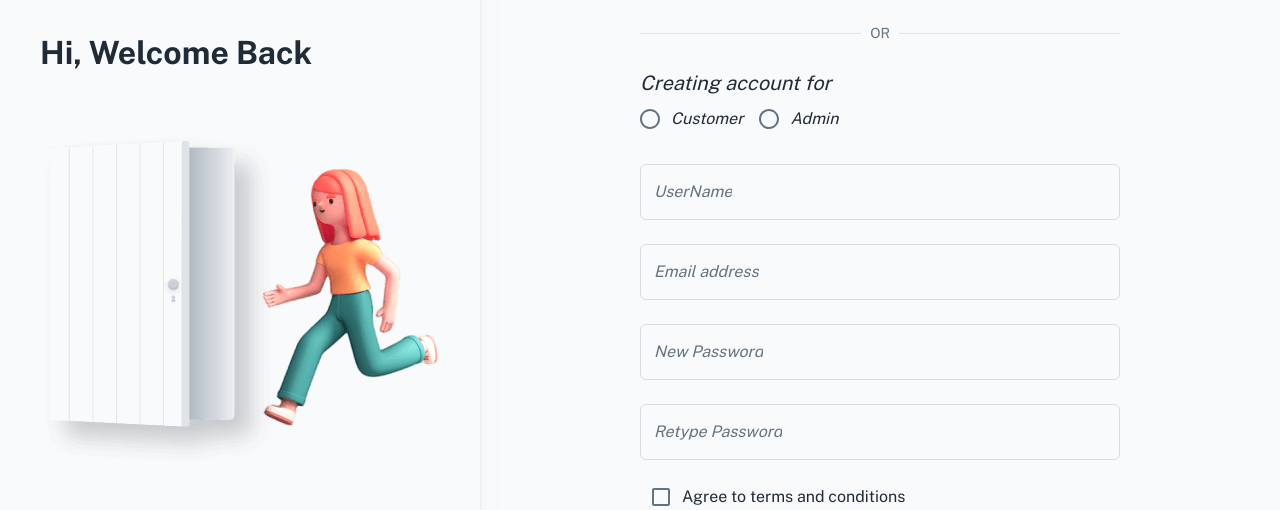
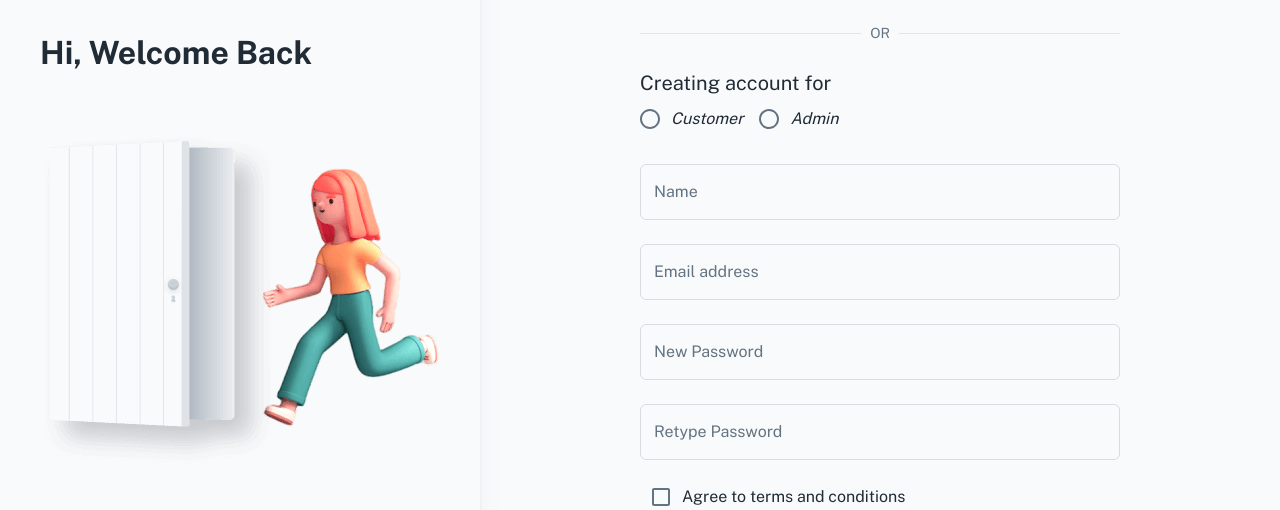
Before and after one commit to arpita1329/Digital-Payments-Book, a React (Create React App) app: page /register in a window 1280 px wide. Shown: the part 252-762 px from the top of the page. Built offline with nearby package versions, Linux system fonts and the light colour scheme; some icons are missing; a web font is replaced by a local one.

Commit message:
register: implement Register API

```diff
--- a/src/sections/auth/register/RegisterForm.js
+++ b/src/sections/auth/register/RegisterForm.js
@@ -4,7 +4,6 @@ import 'react-toastify/dist/ReactToastify.css';
 import { useNavigate } from 'react-router-dom';
 // @mui
 import {
-  Link,
   Stack,
   IconButton,
   InputAdornment,
@@ -15,18 +14,49 @@ import {
   FormControlLabel,
 } from '@mui/material';
 import { LoadingButton } from '@mui/lab';
+// API
+import { registerApi } from '../../../utils/apiCalls';
 // components
 import Iconify from '../../../components/iconify';
 
 // ----------------------------------------------------------------------
 
 export default function RegisterForm() {
-  const navigate = useNavigate();
-
+  const [email, setEmail] = useState('');
+  const [password, setPassword] = useState('');
+  const [name, setName] = useState('');
+  const [utype, setUType] = useState('');
+  const [rePassword, setRePassword] = useState('');
   const [showPassword, setShowPassword] = useState(false);
 
-  const handleClick = () => {
-    navigate('/login', { replace: true });
+  const handleEmailChange = (event) => {
+    setEmail(event.target.value);
+  };
+  const handlePasswordChange = (event) => {
+    setPassword(event.target.value);
+  };
+  const handleNameChange = (event) => {
+    setName(event.target.value);
+  };
+  const handleUTypeChange = (event) => {
+    setUType(event.target.value);
+  };
+  const handleRePasswordChange = (event) => {
+    setRePassword(event.target.value);
+  };
+  const passwordMatch = password === rePassword;
+
+  const validateEmail = (email) => /\S+@\S+\.\S+/.test(email);
+
+  const handleSubmit = () => {
+    const data = { email, password, name, utype };
+    if (!data.email) return toast.error('Email Required');
+    if (!validateEmail(data.email)) return toast.error('Invalid Email');
+    if (!data.password) return toast.error('Password Required');
+    if (!passwordMatch) return toast.error('Passwords does not Match');
+    if (!data.name) return toast.error('Name Required');
+    if (!data.utype) return toast.error('User Type Required');
+    return registerApi(data);
   };
 
   return (
@@ -43,18 +73,21 @@ export default function RegisterForm() {
         pauseOnHover
         theme="colored"
       />
-      <Stack spacing={3} fontSize={20} fontStyle={'italic'}>
+      <Stack spacing={3} fontSize={20}>
         Creating account for
-        <RadioGroup row aria-labelledby="demo-radio-buttons-group-label" defaultValue="" name="radio-buttons-group">
-          <FormControlLabel value="customer" control={<Radio />} label="Customer" />
-          <FormControlLabel value="admin" control={<Radio />} label="Admin" />
-        </RadioGroup>
-        <TextField name="username" label="UserName" />
-        <TextField name="email" label="Email address" />
+        <Stack fontStyle={'italic'}>
+          <RadioGroup row aria-label="usertype" name="usertype" onChange={handleUTypeChange}>
+            <FormControlLabel value="customer" control={<Radio />} label="Customer" />
+            <FormControlLabel value="admin" control={<Radio />} label="Admin" />
+          </RadioGroup>
+        </Stack>
+        <TextField name="Name" label="Name" onChange={handleNameChange} />
+        <TextField name="email" label="Email address" onChange={handleEmailChange} />
         <TextField
           name="password"
           label="New Password"
           type={showPassword ? 'text' : 'password'}
+          onChange={handlePasswordChange}
           InputProps={{
             endAdornment: (
               <InputAdornment position="end">
@@ -65,20 +98,7 @@ export default function RegisterForm() {
             ),
           }}
         />
-        <TextField
-          name="rpassword"
-          label="Retype Password"
-          type={showPassword ? 'text' : 'password'}
-          InputProps={{
-            endAdornment: (
-              <InputAdornment position="end">
-                <IconButton onClick={() => setShowPassword(!showPassword)} edge="end">
-                  <Iconify icon={showPassword ? 'eva:eye-fill' : 'eva:eye-off-fill'} />
-                </IconButton>
-              </InputAdornment>
-            ),
-          }}
-        />
+        <TextField label="Retype Password" type="password" error={!passwordMatch} onChange={handleRePasswordChange} />
       </Stack>
 
       <Stack direction="row" alignItems="center" sx={{ my: 2 }}>
@@ -86,7 +106,7 @@ export default function RegisterForm() {
         Agree to terms and conditions
       </Stack>
 
-      <LoadingButton fullWidth size="large" type="submit" variant="contained" onClick={handleClick}>
+      <LoadingButton fullWidth size="large" type="submit" variant="contained" onClick={handleSubmit}>
         Register
       </LoadingButton>
     </>
--- a/src/utils/apiCalls.js
+++ b/src/utils/apiCalls.js
@@ -4,6 +4,7 @@ import { decodeToken } from 'react-jwt';
 
 // URLs
 const loginUrl = 'http://localhost:5000/login';
+const registerUrl = 'http://localhost:5000/register';
 
 let Token = window.localStorage.getItem('token');
 if (Token) Token = Token.replaceAll('"', '');
@@ -37,3 +38,20 @@ export async function loginCheck(obj) {
     return toast.error('Failed to Login. Please try again later.');
   }
 }
+
+export async function registerApi(obj) {
+  try {
+    const config = createConfig(registerUrl, obj, 'post');
+    const res = await axios(config);
+    if (res.status === 200) {
+      const token = JSON.stringify(res.data.token);
+      if (!token) return toast.error(res.data.message);
+      window.localStorage.setItem('token', token);
+      window.location.href = '/dashboard';
+      return toast.success('Registration Success');
+    }
+    throw new Error(res);
+  } catch (error) {
+    return toast.error('Failed to Login. Please try again later.');
+  }
+}
```
Also changed, not shown: 1 other file (tests, documents, lock files or other folders).
